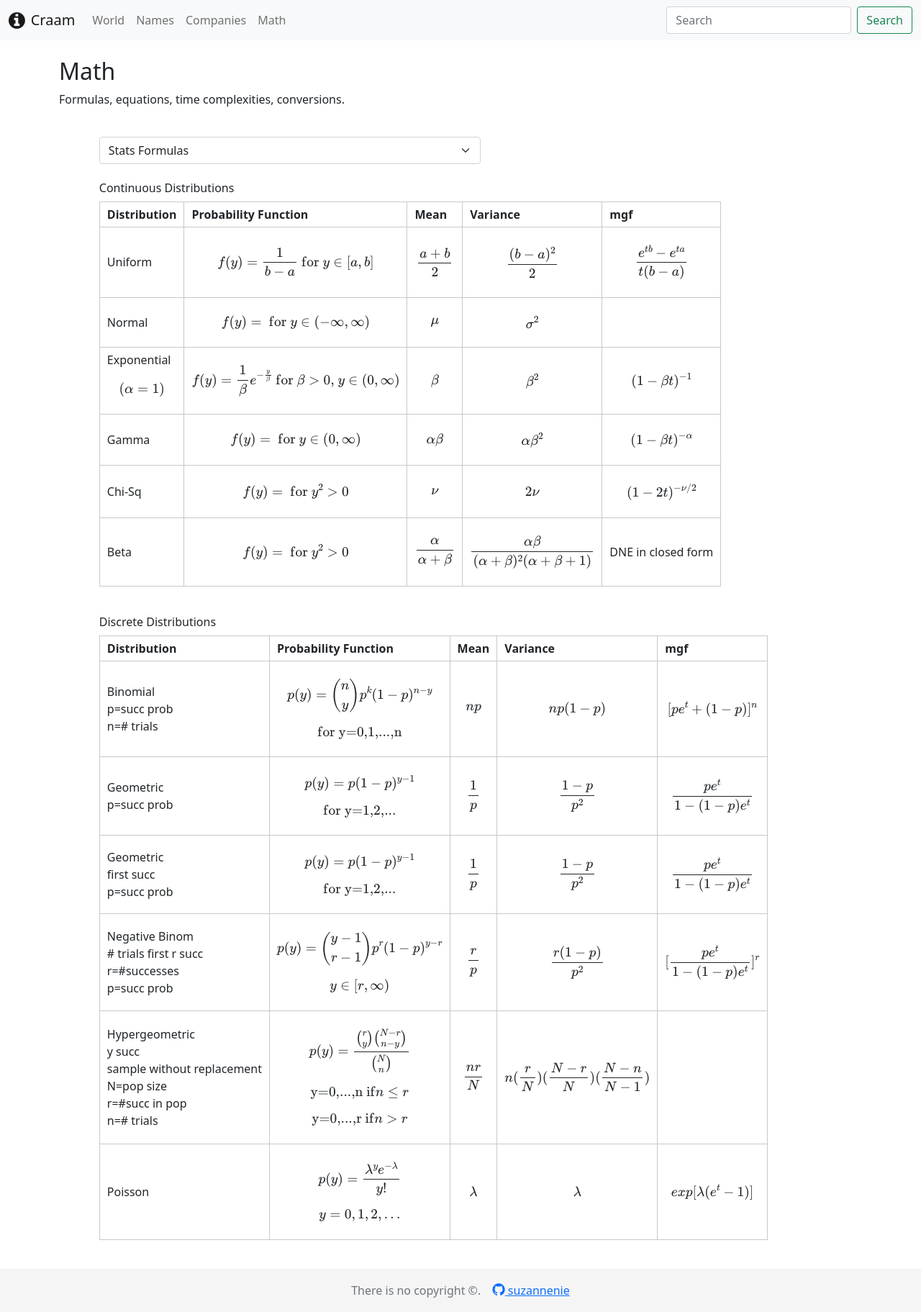
After one commit to suzannenie/craam, a Flask app: page /math in a window 1280 px wide. The commit adds this page. Shown: the whole page at 72% size. Run offline with Flask 2, Linux system fonts and the light colour scheme; parts of the project's set-up code (start-up, migrations or seed data) failed here and were passed over.

Commit message:
math and domain

```diff
--- a/main.py
+++ b/main.py
@@ -9,12 +9,17 @@ app = Flask(__name__)
 
 @app.route("/")
 def index():
+    return render_template("index.html")
+
+
+@app.route("/world")
+def world():
     texts = [worldPop(), US(), CA(), minWage(), SF(), Belmont()]
     tables = [countryPop(), worldCities(), USCities()]
     tableTitles = ["Largest countries by population",
                    "Largest cities in the world by population",
                    "Largest US cities by population"]
-    return render_template("index.html", texts=texts, tables=tables,
+    return render_template("world.html", texts=texts, tables=tables,
                            titles=tableTitles)
 
 
@@ -32,5 +37,10 @@ def companies():
     return render_template("companies.html", tables=tables, big_five=big_five)
 
 
+@app.route("/math")
+def math():
+    return render_template("math.html")
+
+
 if __name__ == "__main__":
     app.run(debug=True)
--- a/static/companies.js
+++ /dev/null
@@ -1,5 +0,0 @@
-function update5(event, tables) {
-    val = document.getElementById("big_five").value;
-    console.log("here", val);
-    document.getElementById('display').innerHTML = tables[val];
-}
--- a/static/main.css
+++ b/static/main.css
@@ -28,11 +28,11 @@ table.dataframe, .dataframe th, .dataframe td {
   text-align:left;
   padding: 5px 10px;
   margin-bottom: 40px;
-  margin-left: 2em;
+  margin-left: 0em;
   font-size: 1em;
 }
 
-#text {
+#text, .table-text {
   margin: 0;
   padding-bottom: .2em;
 }
--- /dev/null
+++ b/static/main.js
@@ -0,0 +1,18 @@
+function update5(event, tables) {
+    val = document.getElementById("big_five").value;
+    console.log("here", val);
+    document.getElementById('display').innerHTML = tables[val];
+}
+
+function updateMathPage(event) {
+    val = document.getElementById("math_select").value;
+    stats = document.getElementById("stats");
+    conversions = document.getElementById("conversions");
+    if (val == "stats") {
+        stats.style.display = ""
+        conversions.style.display = "none"
+    } else if (val == "conversions") {
+        stats.style.display = "none"
+        conversions.style.display = ""
+    }
+}
--- a/templates/base.html
+++ b/templates/base.html
@@ -1,26 +1,32 @@
 <!DOCTYPE html>
 <html lang="en">
 <head>
-    <meta charset="UTF-8">
+    <meta charset="utf-8">
+    <meta name="viewport" content="width=device-width, initial-scale=1">
+
     <link href="https://cdn.jsdelivr.net/npm/bootstrap@5.0.0-beta1/dist/css/bootstrap.min.css"
           rel="stylesheet"
           integrity="sha384-giJF6kkoqNQ00vy+HMDP7azOuL0xtbfIcaT9wjKHr8RbDVddVHyTfAAsrekwKmP1"
           crossorigin="anonymous">
+    <link rel="stylesheet"
+          href="https://cdnjs.cloudflare.com/ajax/libs/font-awesome/4.7.0/css/font-awesome.min.css">
+
     <link rel="shortcut icon"
           href="{{ url_for('static', filename='favicon.ico') }}">
-
-    <link rel="stylesheet"
-          href="https://cdnjs.cloudflare.com/ajax/libs/font-awesome/4.7.0/css/font-awesome.min.css">
     <link rel="stylesheet" href=
             "{{ url_for('static',filename='main.css') }}">
-    <title> Fast Facts - {% block title %} {% endblock %}</title>
+    <title> Craam - {% block title %} {% endblock %}</title>
+    {% block scripts %} {% endblock %}
 </head>
 <body>
 <div id="wrap">
     <!--     Fixed navbar -->
     <nav class="navbar sticky-top navbar-expand-lg navbar-light bg-light">
         <div class="container-fluid">
-            <a class="navbar-brand" href="/">Fast Facts</a>
+            <a class="navbar-brand" href="/">
+                <i class="fa fa-info-circle fa-lg"
+                   style="padding-right:.1em"></i> Craam
+            </a>
             <button class="navbar-toggler" type="button"
                     data-bs-toggle="collapse"
                     data-bs-target="#navbarSupportedContent"
@@ -31,14 +37,19 @@
             <div class="collapse navbar-collapse" id="navbarSupportedContent">
                 <ul class="navbar-nav me-auto mb-2 mb-lg-0">
                     <li class="nav-item">
-                        <a class="nav-link" aria-current="page"
+                        <a class="nav-link" target="_blank" href="/world">
+                            World</a>
+                    </li>
+                    <li class="nav-item">
+                        <a class="nav-link" target="_blank" aria-current="page"
                            href="/names">Names</a>
                     </li>
                     <li class="nav-item">
-                        <a class="nav-link" href="/companies">Companies</a>
+                        <a class="nav-link" target="_blank"
+                           href="/companies">Companies</a>
                     </li>
                     <li class="nav-item">
-                        <a class="nav-link" href="/">Facts</a>
+                        <a class="nav-link" href="/math">Math</a>
                     </li>
                 </ul>
                 <form class="d-flex">
@@ -72,12 +83,9 @@
 
 
 <script type="text/javascript"
-        src="{{url_for('static', filename='companies.js')}}"></script>
-<script src="https://cdn.jsdelivr.net/npm/@popperjs/core@2.5.4/dist/umd/popper.min.js"
-        integrity="sha384-q2kxQ16AaE6UbzuKqyBE9/u/KzioAlnx2maXQHiDX9d4/zp8Ok3f+M7DPm+Ib6IU"
-        crossorigin="anonymous"></script>
-<script src="https://cdn.jsdelivr.net/npm/bootstrap@5.0.0-beta1/dist/js/bootstrap.min.js"
-        integrity="sha384-pQQkAEnwaBkjpqZ8RU1fF1AKtTcHJwFl3pblpTlHXybJjHpMYo79HY3hIi4NKxyj"
+        src="{{url_for('static', filename='main.js')}}"></script>
+<script src="https://cdn.jsdelivr.net/npm/bootstrap@5.0.0-beta1/dist/js/bootstrap.bundle.min.js"
+        integrity="sha384-ygbV9kiqUc6oa4msXn9868pTtWMgiQaeYH7/t7LECLbyPA2x65Kgf80OJFdroafW"
         crossorigin="anonymous"></script>
 </body>
 </html>
--- a/templates/companies.html
+++ b/templates/companies.html
@@ -1,12 +1,10 @@
 {% extends "base.html" %}
-
 {% block title %} Companies {% endblock %}
-
 
 {% block content %}
 <br>
 <h2>Companies</h2>
-<p>Stuff about companies to know</p>
+<p>Stuff about companies to know</p> <br>
 <div id="inner">
     <select class="form-select" aria-label="The Big Five" style="width:50%"
             onchange="update5(event, {{tables}})" id="big_five">
--- /dev/null
+++ b/templates/math.html
@@ -0,0 +1,222 @@
+{% extends "base.html" %}
+{% block title %} Math {% endblock %}
+
+{% block scripts %}
+<script src="https://polyfill.io/v3/polyfill.min.js?features=es6"></script>
+<script type="text/javascript" id="MathJax-script" async
+        src="https://cdn.jsdelivr.net/npm/mathjax@3/es5/tex-chtml.js"></script>
+{% endblock %}
+
+{% block content %}
+<br>
+<h2>Math</h2>
+<p>Formulas, equations, time complexities, conversions.</p> <br>
+<div id="inner">
+    <select class="form-select" aria-label="Math" style="width:50%"
+            onchange="updateMathPage()" id="math_select">
+        <option class="dropdown-item" value="stats"selected>Stats
+            Formulas</option>
+        <option class="dropdown-item" value="conversions">Conversions</option>
+    </select>
+    <br>
+    <div id="stats">
+        <h6>Continuous Distributions</h6>
+        <table border="1" class="dataframe">
+            <thead>
+            <tr style="table-text-align: right;">
+                <th>Distribution</th>
+                <th>Probability Function</th>
+                <th>Mean</th>
+                <th>Variance</th>
+                <th>mgf</th>
+            </tr>
+            </thead>
+            <tbody>
+            <tr>
+                <td>Uniform</td>
+                <td>$$f(y) = \frac{1}{b-a} \text{ for $y\in[a,b]$}\\$$</td>
+                <td>$$\frac{a+b}{2}$$</td>
+                <td>$$\frac{(b-a)^2}{2}$$</td>
+                <td>$$\frac{e^{tb} - e^{ta}}{t(b-a)}$$</td>
+            </tr>
+            <tr>
+                <td>Normal</td>
+                <td>$$f(y) = \text{ for $y\in(-\infty,\infty)$}\\$$</td>
+                <td>$$\mu$$</td>
+                <td>$$\sigma^2$$</td>
+                <td>$$ $$</td>
+            </tr>
+            <tr>
+                <td>Exponential<br>$$(\alpha=1)$$</td>
+                <td>$$f(y) = \frac{1}{\beta}e^{-\frac{y}{\beta}}\text{ for
+                    $\beta \gt 0$, $y\in(0,\infty)$}\\$$
+                </td>
+                <td>$$\beta$$</td>
+                <td>$$\beta^2$$</td>
+                <td>$$(1-\beta t)^{-1}$$</td>
+            </tr>
+            <tr>
+                <td>Gamma</td>
+                <td>$$f(y) = \text{ for $y\in(0,\infty)$}\\$$</td>
+                <td>$$\alpha\beta$$</td>
+                <td>$$\alpha\beta^2$$</td>
+                <td>$$(1-\beta t)^{-\alpha}$$</td>
+            </tr>
+            <tr>
+                <td>Chi-Sq</td>
+                <td>$$f(y) = \text{ for $y^2 \gt 0$}\\$$</td>
+                <td>$$\nu$$</td>
+                <td>$$2\nu$$</td>
+                <td>$$(1-2t)^{-\nu/2}$$</td>
+            </tr>
+            <tr>
+                <td>Beta</td>
+                <td>$$f(y) = \text{ for $y^2 \gt 0$}\\$$</td>
+                <td>$$\frac{\alpha}{\alpha+\beta}$$</td>
+                <td>$$\frac{\alpha\beta}{(\alpha+\beta)^2(\alpha+\beta+1)}$$
+                </td>
+                <td>DNE in closed form</td>
+            </tr>
+            </tbody>
+        </table>
+        <h6>Discrete Distributions</h6>
+        <table border="1" class="dataframe">
+            <thead>
+            <tr style="table-text-align: right;">
+                <th>Distribution</th>
+                <th>Probability Function</th>
+                <th>Mean</th>
+                <th>Variance</th>
+                <th>mgf</th>
+            </tr>
+            </thead>
+            <tbody>
+            <tr>
+                <td>Binomial
+                    <br>p=succ prob
+                    <br>n=# trials
+                </td>
+                <td>$$p(y) = {n\choose y}p^k (1-p)^{n-y}$$
+                    $$\text{for y=0,1,...,n}$$
+                </td>
+                <td>$$np$$</td>
+                <td>$$np(1-p)$$</td>
+                <td>$$[pe^t + (1-p)]^n$$</td>
+            </tr>
+            <tr>
+                <td>Geometric
+                    <br>p=succ prob
+                </td>
+                <td>$$p(y) = p(1-p)^{y-1}$$ $$\text{for y=1,2,...}$$</td>
+                <td>$$\frac 1p$$</td>
+                <td>$$\frac{1-p}{p^2}$$</td>
+                <td>$$\frac{pe^t}{1-(1-p)e^t}$$</td>
+            </tr>
+            <tr>
+                <td>Geometric
+                    <br>first succ
+                    <br>p=succ prob
+                </td>
+                <td>$$p(y) = p(1-p)^{y-1}$$ $$\text{for y=1,2,...}$$</td>
+                <td>$$\frac 1p$$</td>
+                <td>$$\frac{1-p}{p^2}$$</td>
+                <td>$$\frac{pe^t}{1-(1-p)e^t}$$</td>
+            </tr>
+            <tr>
+                <td>Negative Binom
+                    <br># trials first r succ
+                    <br>r=#successes
+                    <br>p=succ prob
+                </td>
+                <td>$$p(y) = \binom{y-1}{r-1} p^r (1-p)^{y-r}$$
+                    $$y \in [r,\infty)$$
+                </td>
+                <td>$$r \over p$$</td>
+                <td>$$\frac{r(1-p)}{p^2}$$</td>
+                <td>$$[\frac{pe^t}{1-(1-p)e^t}]^r$$</td>
+            </tr>
+            <tr>
+                <td>Hypergeometric
+                    <br>y succ
+                    <br>sample without replacement
+                    <br>N=pop size
+                    <br>r=#succ in pop
+                    <br>n=# trials
+                </td>
+                <td>$$p(y) = \frac{\binom{r}{y}
+                    \binom{N-r}{n-y}}{\binom{N}{n}}$$
+                    $$\text{y=0,...,n if} n \leq r$$
+                    $$\text{y=0,...,r if} n \gt r$$
+                </td>
+                <td>$$\frac{nr}{N}$$</td>
+                <td>$$n (\frac rN) (\frac{N-r}{N}) (\frac{N-n}{N-1}) $$</td>
+                <td></td>
+            </tr>
+            <tr>
+                <td>Poisson
+                </td>
+                <td>$$p(y) = \frac{\lambda^y e^{-\lambda}}{y!}$$
+                    $$y=0,1,2,...$$
+                </td>
+                <td>$$\lambda$$</td>
+                <td>$$\lambda$$</td>
+                <td>$$exp[\lambda (e^t -1)]$$</td>
+            </tr>
+            </tbody>
+        </table>
+    </div>
+
+    <div id="conversions" style="display:none">
+        <h5>Conversions</h5>
+        <table border="1" class="dataframe">
+            <tbody>
+            <tr>
+                <td>Length</td>
+                <td>
+                    <p class="table-text">
+                        1 inch (in) = 2.54 cm &emsp;
+                        1 cm = 0.3937 in <br>
+                        1 mile (mi) = 1.609 km &nbsp; &nbsp;
+                        1 kilometer = 0.6214 mile <br>
+                    </p>
+                </td>
+            </tr>
+            <tr>
+                <td>Area</td>
+                <td>
+                    <p class="table-text">
+                        1 square mile = 640 acres <br>
+                        1 acre = 43,560 ft<sup>2</sup>
+                        1 liter (L) = 1000cm<sup>3</sup> = 1.057 quart (qt) =
+                        61.02 in<sup>3</sup> = 0.03532 ft<sup>3</sup>
+                    </p>
+                </td>
+            </tr>
+            <tr>
+                <td>Volume</td>
+                <td>
+                    <p class="table-text">
+                        1 liter (L) = 1000 cm3 = 1.057 quart (qt) = 61.02
+                        in<sup>3</sup> =
+                        0.03532 ft<sup>3</sup> <br>
+                        1 U.S. gallon (gal) = 3.785 L <br>
+                        1 cup = 8 fl oz <br>
+                        1 gallon = 4 quarts = 8 pints = 16 cups
+                    </p>
+                </td>
+            </tr>
+            <tr>
+                <td>Mass</td>
+                <td>
+                    <p class="table-text">
+                        1 kilogram (kg) = 2.2046 pounds (lb)
+                    </p>
+                </td>
+            </tr>
+            </tbody>
+        </table>
+    </div>
+
+</div>
+
+{% endblock %}
--- a/templates/names.html
+++ b/templates/names.html
@@ -4,13 +4,13 @@
 {% block content %}
 <br>
 <h2>Names</h2>
-<p>Names in politics I should know.</p>
+<p>Names in politics I should know.</p> <br>
+
 <div id="inner">
     {% for i in range(tables|length) %}
     <h5>{{titles[i]}}</h5>
     {{tables[i] | safe}}
     {% endfor %}
-<!--    </div>-->
 </div>
 
 
```
Also changed, not shown: templates/index.html (+6 -13 lines), templates/world.html (added, +23 -0 lines), static/favicon.ico.
